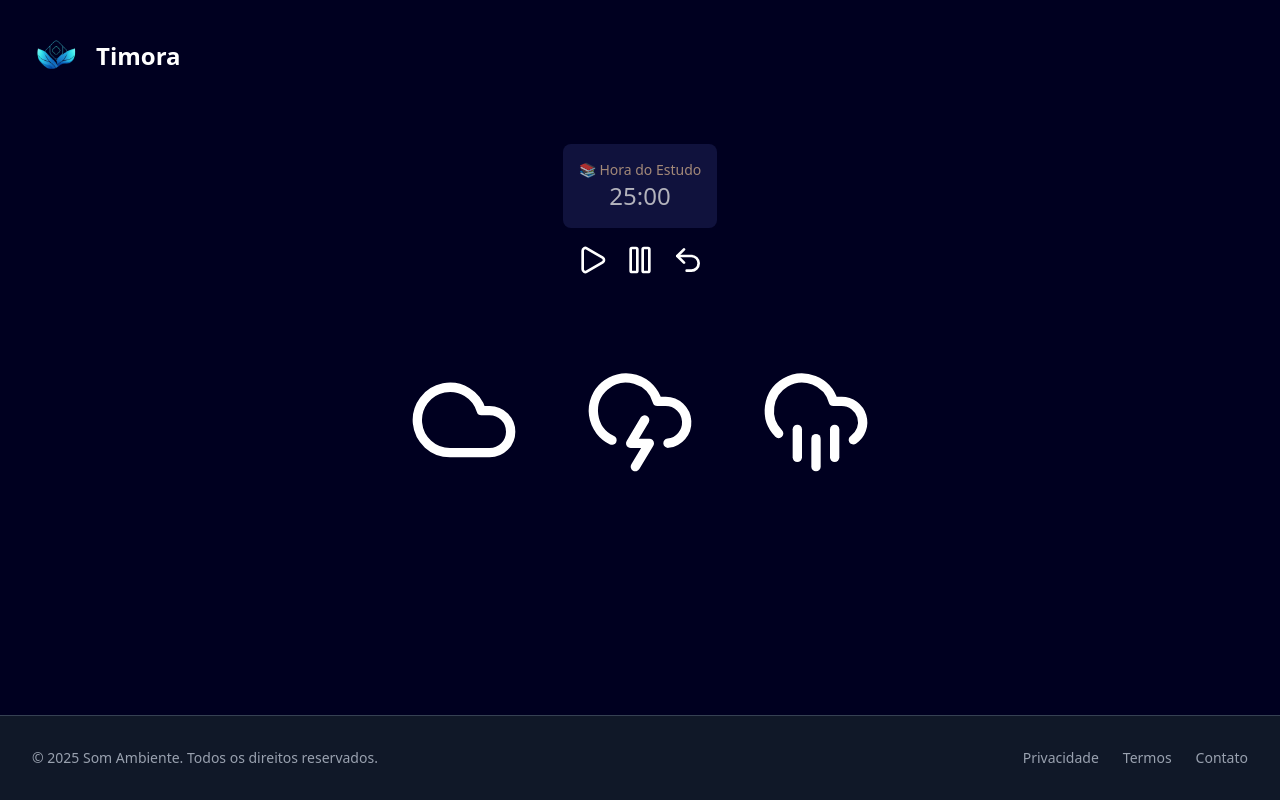
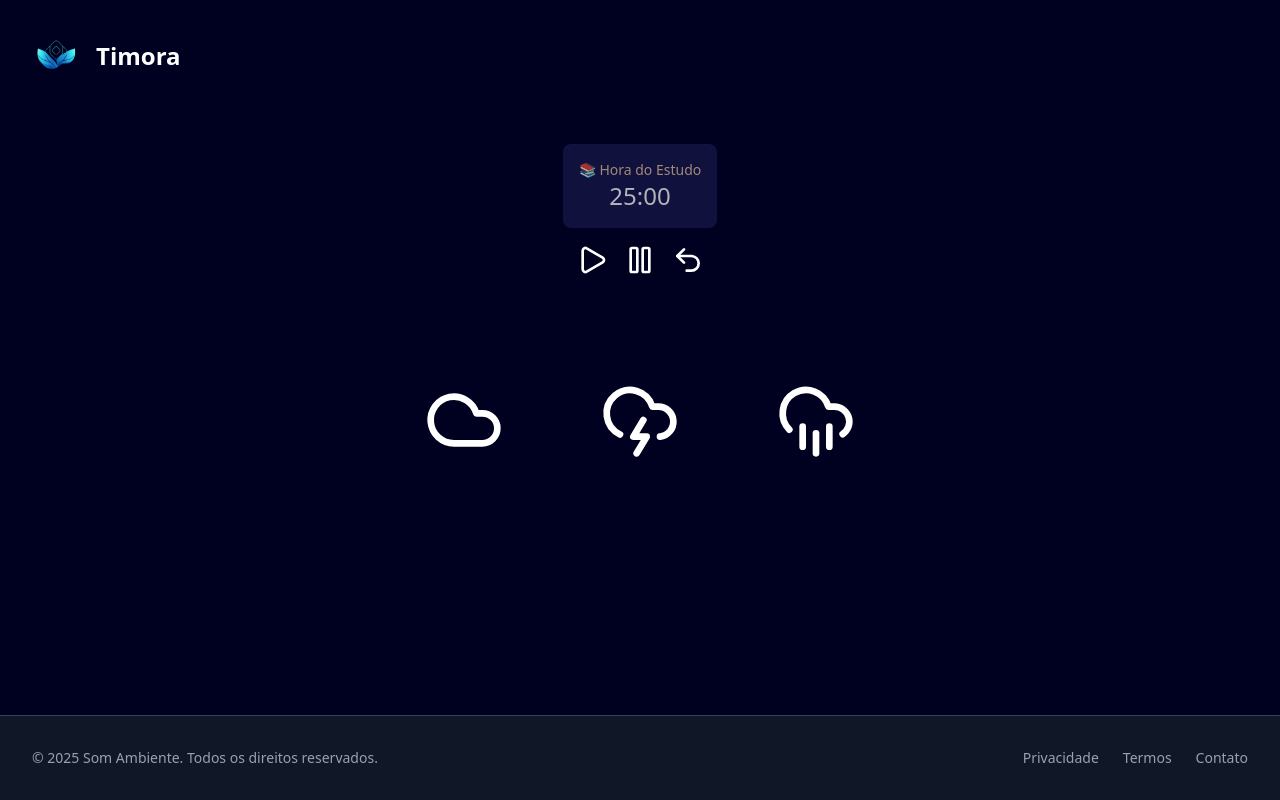
Before and after one commit to naiaraamorim/som-ambiente, a React (Vite) app: page / in a window 1280 px wide. Built offline with nearby package versions, Linux system fonts and the light colour scheme.

Commit message:
FEATURE: Melhorando a interface dos botões de som com transições e estilos

```diff
--- a/src/components/ambientes.tsx
+++ b/src/components/ambientes.tsx
@@ -6,20 +6,20 @@ import trovaoSound from './assets/sons/trovao.mp3'
 
 export default function Ambientes() {
 
-    const chuvaAudio = useRef< HTMLAudioElement | null>(null);
-    const chuvaTrovaoAudio = useRef< HTMLAudioElement | null>(null);
-    const trovaoAudio = useRef< HTMLAudioElement | null>(null);
+    const chuvaAudio = useRef<HTMLAudioElement | null>(null);
+    const chuvaTrovaoAudio = useRef<HTMLAudioElement | null>(null);
+    const trovaoAudio = useRef<HTMLAudioElement | null>(null);
 
     const [isChuvaPlaying, setIsChuvaPlaying] = useState(false);
     const [isChuvaTrovaoPlaying, setIsChuvaTrovaoPlaying] = useState(false);
     const [isTrovaoPlaying, setIsTrovaoPlaying] = useState(false);
 
     function playRain() {
-        if(!chuvaAudio.current){
+        if (!chuvaAudio.current) {
             chuvaAudio.current = new Audio(chuvaSound);
             chuvaAudio.current.loop = true;
         }
-        if(isChuvaPlaying){
+        if (isChuvaPlaying) {
             chuvaAudio.current.pause();
             setIsChuvaPlaying(false);
         } else {
@@ -29,11 +29,11 @@ export default function Ambientes() {
     }
 
     function playThunder() {
-        if(!trovaoAudio.current){
+        if (!trovaoAudio.current) {
             trovaoAudio.current = new Audio(trovaoSound);
             trovaoAudio.current.loop = true;
         }
-        if(isTrovaoPlaying){
+        if (isTrovaoPlaying) {
             trovaoAudio.current.pause();
             setIsTrovaoPlaying(false);
         } else {
@@ -43,11 +43,11 @@ export default function Ambientes() {
     }
 
     function playWind() {
-        if(!chuvaTrovaoAudio.current){
+        if (!chuvaTrovaoAudio.current) {
             chuvaTrovaoAudio.current = new Audio(chuvaTrovaoSound);
             chuvaTrovaoAudio.current.loop = true;
         }
-        if(isChuvaTrovaoPlaying){
+        if (isChuvaTrovaoPlaying) {
             chuvaTrovaoAudio.current.pause();
             setIsChuvaTrovaoPlaying(false);
         } else {
@@ -59,9 +59,33 @@ export default function Ambientes() {
     return (
         <div className='flex flex-col gap-6 md:gap-8'>
             <div className='flex justify-center p-4 md:p-6 text-white gap-6 sm:gap-8 md:gap-12 lg:gap-16'>
-                <Cloud className={`cursor-pointer rounded-2xl w-16 h-16 sm:w-20 sm:h-20 md:w-24 md:h-24 lg:w-28 lg:h-28 ${isChuvaPlaying ? "bg-gray-800" : ""}`} onClick={playRain} size={80} />
-                <CloudLightning className={`cursor-pointer rounded-2xl w-16 h-16 sm:w-20 sm:h-20 md:w-24 md:h-24 lg:w-28 lg:h-28 ${isTrovaoPlaying ? "bg-gray-800" : ""}`} onClick={playThunder} size={80} />
-                <CloudRain className={`cursor-pointer rounded-2xl w-16 h-16 sm:w-20 sm:h-20 md:w-24 md:h-24 lg:w-28 lg:h-28 ${isChuvaTrovaoPlaying ? "bg-gray-800" : ""}`} onClick={playWind} size={80} />
+                <div
+                    className={`cursor-pointer rounded-2xl p-3 sm:p-4 transition-all duration-200 ${isChuvaPlaying
+                        ? 'bg-secundario shadow-lg'
+                        : 'hover:bg-terciario hover:bg-opacity-30'
+                        }`}
+                    onClick={playRain}
+                >
+                    <Cloud className="w-10 h-10 sm:w-12 sm:h-12 md:w-16 md:h-16 lg:w-20 lg:h-20" />
+                </div>
+                <div
+                    className={`cursor-pointer rounded-2xl p-3 sm:p-4 transition-all duration-200 ${isTrovaoPlaying
+                        ? 'bg-secundario shadow-lg'
+                        : 'hover:bg-terciario hover:bg-opacity-30'
+                        }`}
+                    onClick={playThunder}
+                >
+                    <CloudLightning className="w-10 h-10 sm:w-12 sm:h-12 md:w-16 md:h-16 lg:w-20 lg:h-20" />
+                </div>
+                <div
+                    className={`cursor-pointer rounded-2xl p-3 sm:p-4 transition-all duration-200 ${isChuvaTrovaoPlaying
+                        ? 'bg-secundario shadow-lg'
+                        : 'hover:bg-terciario hover:bg-opacity-30'
+                        }`}
+                    onClick={playWind}
+                >
+                    <CloudRain className="w-10 h-10 sm:w-12 sm:h-12 md:w-16 md:h-16 lg:w-20 lg:h-20" />
+                </div>
             </div>
             <div className='flex justify-center p-4 md:p-6 text-white gap-6 sm:gap-8 md:gap-12 lg:gap-16'>
 
```
